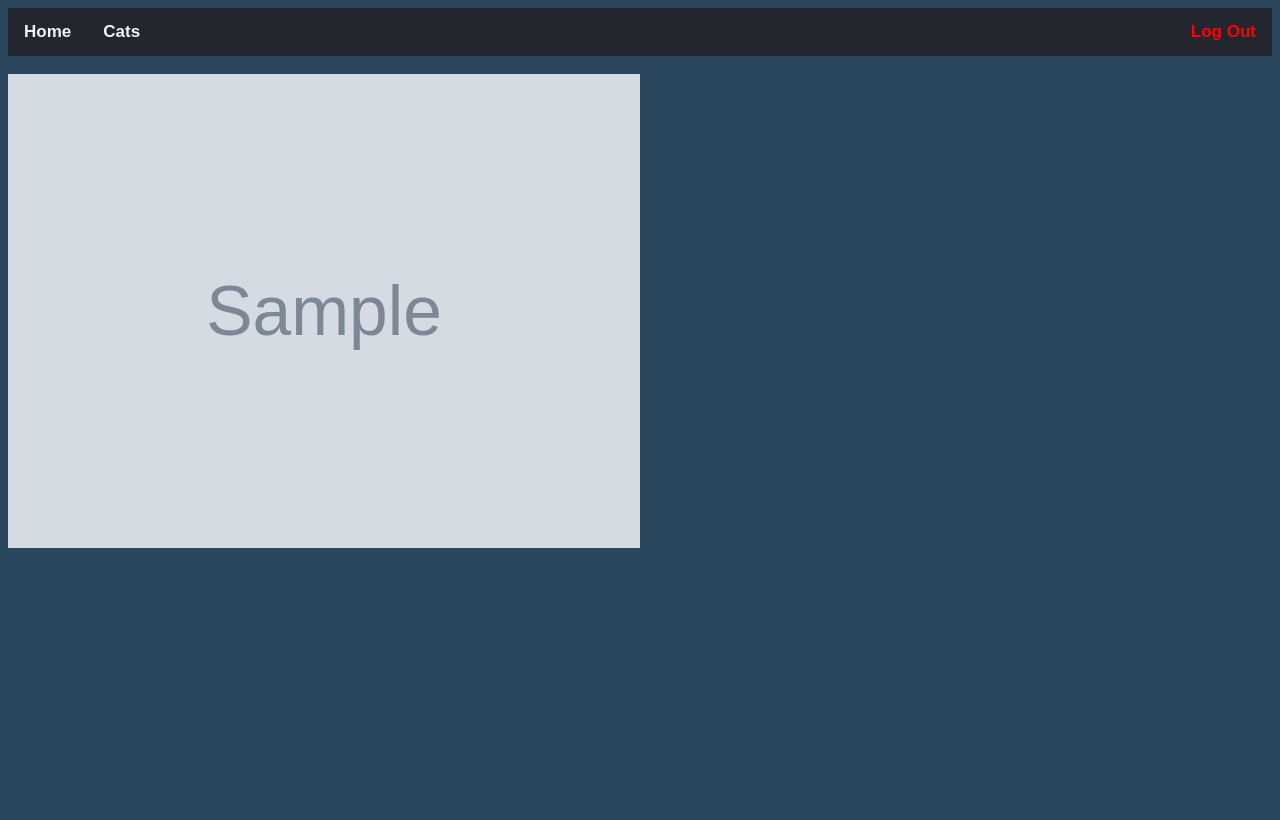
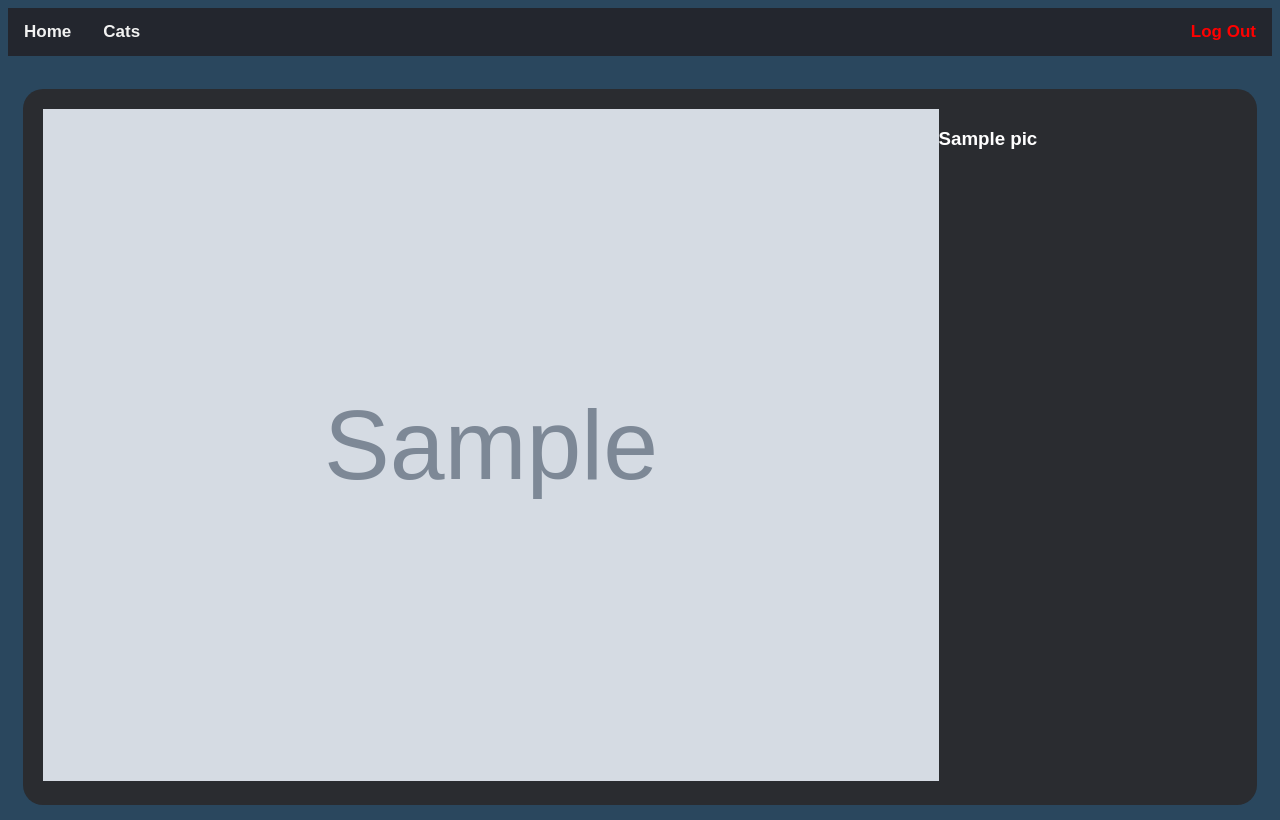
Before and after one commit to Starhawk7331/Django-Webapp, a Django app: page /cats in a window 1280 px wide. Before the commit the page ends 548 px from the top, so only its background shows below. Run offline with Django 4.2, Linux system fonts and the light colour scheme; a user stored in the database is signed in; tables that the repository leaves empty hold one stand-in row (values such as "Sample post"); grey boxes marked "Sample" are stand-in pictures.

Commit message:
doc: designing webpage, not my thing

```diff
--- a/VirtualComp/test_project/test_website/static/test_website/css/post_display.css
+++ b/VirtualComp/test_project/test_website/static/test_website/css/post_display.css
@@ -1,11 +1,34 @@
-.post-block{
+body{
 
 }
 
+.post-block{
+    margin: 15px;
+    padding: 20px;
+    background-color: #2a2c30;
+    border-radius: 20px;
+    display:flex;
+}
+
+/* image Block */
+
 .image-block{
+    flex: 3;
 
 }
 
-.text-block{
+
+
+.image-link{
 
 }
+
+.image{
+    width: 100%;
+}
+
+/* Text Block*/
+
+.text-block{
+    flex: 1;
+}
--- a/VirtualComp/test_project/test_website/templates/cats.html
+++ b/VirtualComp/test_project/test_website/templates/cats.html
@@ -3,7 +3,7 @@
 {% load static%}
 
 {% block stylesheets%}
-<link rel="stylesheet" href="{% static 'test_website/css/post_display.css' %}">
+    <link rel="stylesheet" href="{% static 'test_website/css/post_display.css' %}">
 {% endblock %}
 
 {% block title %}
@@ -16,14 +16,21 @@ Cat-pics
 <div class="post-block"><!--Post block-->
 
     <div class="image-block"><!--Image-->
-        <a href="{{ x.image.url }}">
-            <img src="{{ x.image.url }}" alt="{{ x.title}}" style="width:50%">
+
+        <a class="image-link" href="{{ x.image.url }}">
+
+            <img class="image" src="{{ x.image.url }}" alt="{{ x.title}}">
+
         </a>
+
     </div>
 
     <div class="text-block "><!--Textbox: Likes, comments-->
 
+        <h3>{{x.title}}</h3>
+
     </div>
+
 </div>
 
 {% endfor %}
```
